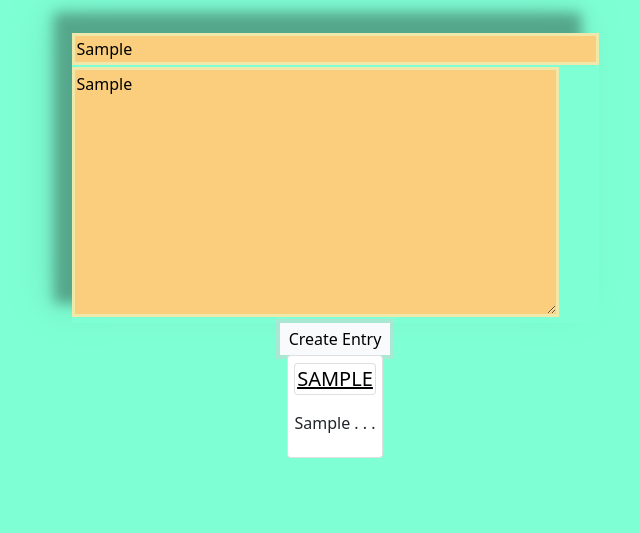
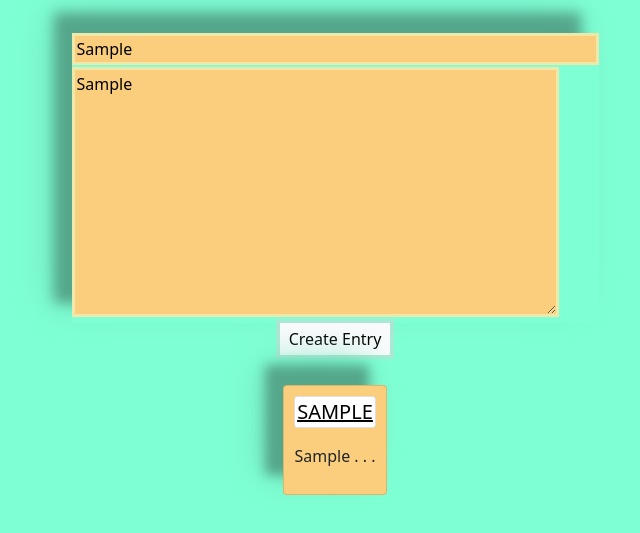
Before and after one commit to niccikaufman/journal-site, a website built with webpack: page src/index.html in a window 1280 px wide. Both pictures are taken after typing "Sample", "Sample" into the empty fields and a click on the button "Create Entry". Shown: the part 47-580 px from the top of the page, without its empty margins (305-945 px from the left). Built offline with nearby package versions, Linux system fonts and the light colour scheme.

Commit message:
add box shadow to teaser info

```diff
--- a/src/css/styles.css
+++ b/src/css/styles.css
@@ -20,7 +20,8 @@ input,
   border: solid palegoldenrod;
 }
 
-#entry-area {
+#entry-area,
+#teaser-info {
   align-self: center;
   box-shadow: -18px -20px 12px 0px #55a78b, -21px -20px 39px #73e1bd;
 }
@@ -30,10 +31,11 @@ input,
 }
 
 #teaser-info {
-  align-self: center;
   display: none;
   max-width: 50%;
-  padding: 5pt;
+  padding: 10px;
+  margin: 30px;
+  background-color: rgb(250, 206, 124);
 }
 
 #teaser-title,
```
